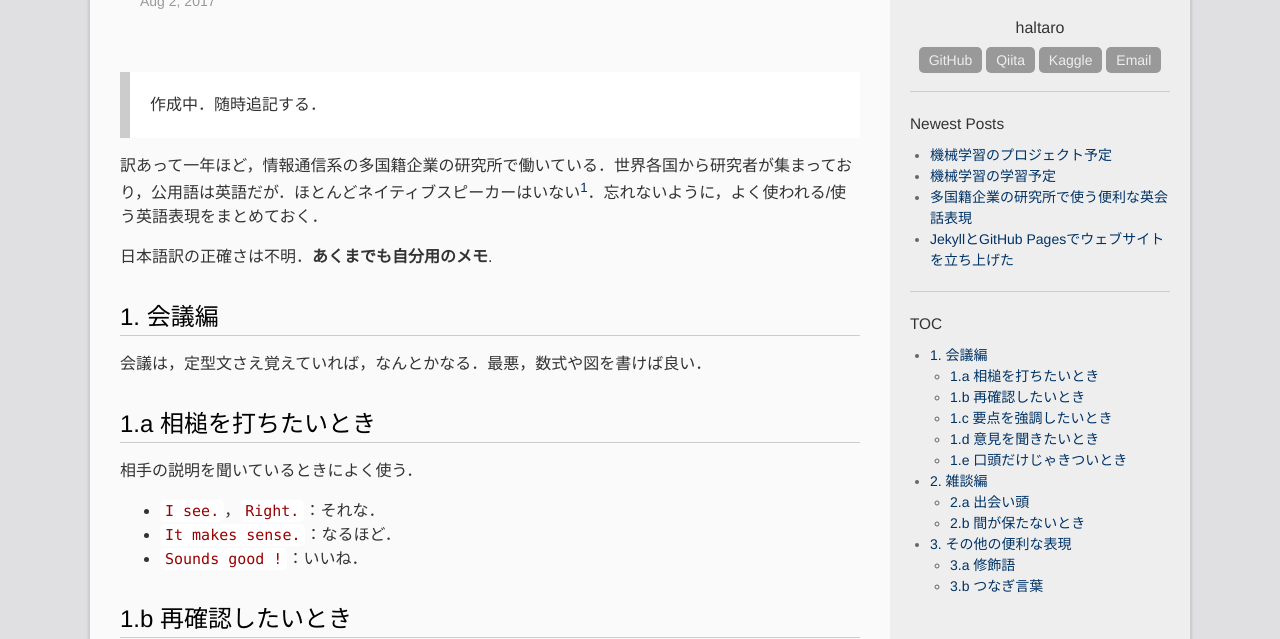
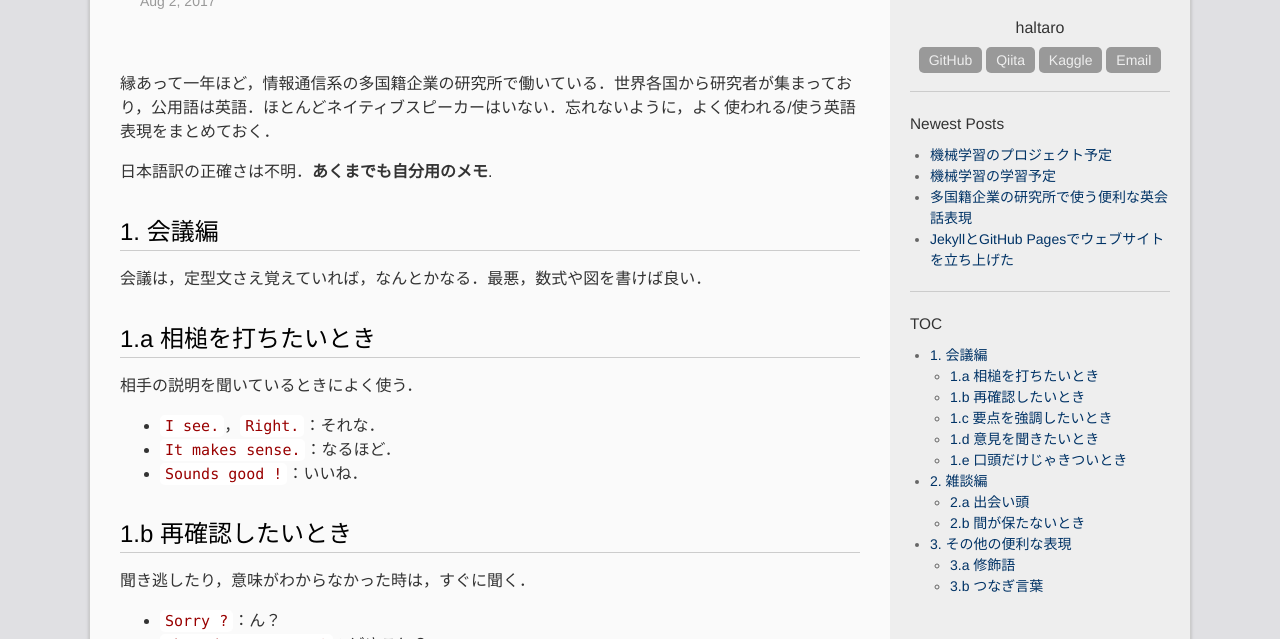
Before and after one commit to madoreenu/haltaro.github.io, a Jekyll site: the page built from _posts/2017-08-02-english-phrases-in-international-labs.md, in a window 1280 px wide and 900 px high, cut to the strip 261-900 px from the top of the window. Built offline with Jekyll 4.4.1, drawn with Linux system fonts in a browser that asks for light colours; some of the changed text lies outside the part shown.

Commit message:
Update english post

```diff
--- a/_posts/2017-08-02-english-phrases-in-international-labs.md
+++ b/_posts/2017-08-02-english-phrases-in-international-labs.md
@@ -1,17 +1,12 @@
 ---
 layout: post
 title: 多国籍企業の研究所で使う便利な英会話表現
-updated: 2017-08-02 12:00
+updated: 2017-08-03 23:00
 categories:
  - english
- - draft
 ---
 
-> 作成中．随時追記する．
-
-訳あって一年ほど，情報通信系の多国籍企業の研究所で働いている．世界各国から研究者が集まっており，公用語は英語だが．ほとんどネイティブスピーカーはいない[^1]．忘れないように，よく使われる/使う英語表現をまとめておく．
-
-[^1]: だけどみんな驚くほど流暢．すごいなと思う．
+縁あって一年ほど，情報通信系の多国籍企業の研究所で働いている．世界各国から研究者が集まっており，公用語は英語．ほとんどネイティブスピーカーはいない．忘れないように，よく使われる/使う英語表現をまとめておく．
 
 日本語訳の正確さは不明．**あくまでも自分用のメモ**.
 
```
